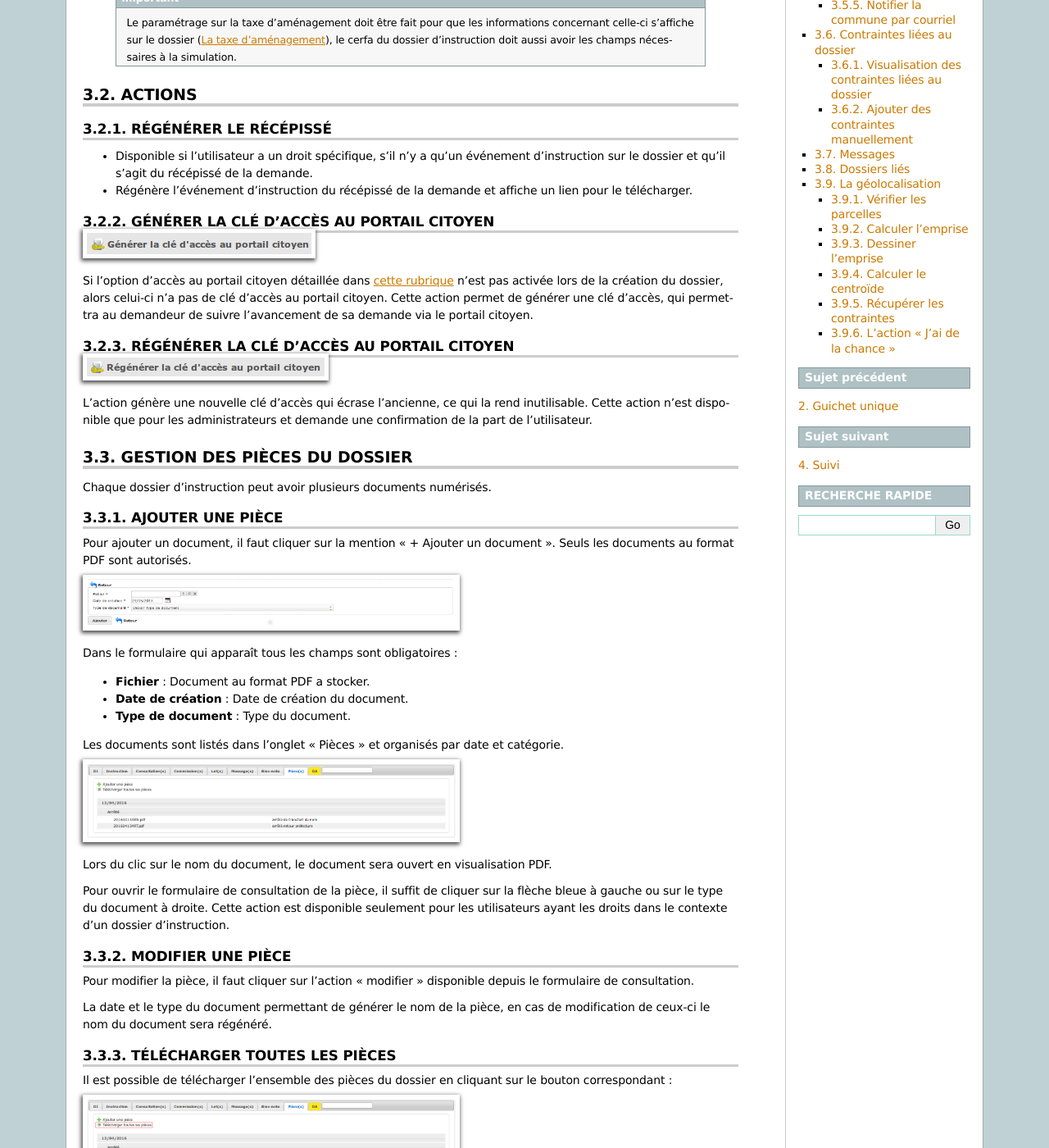
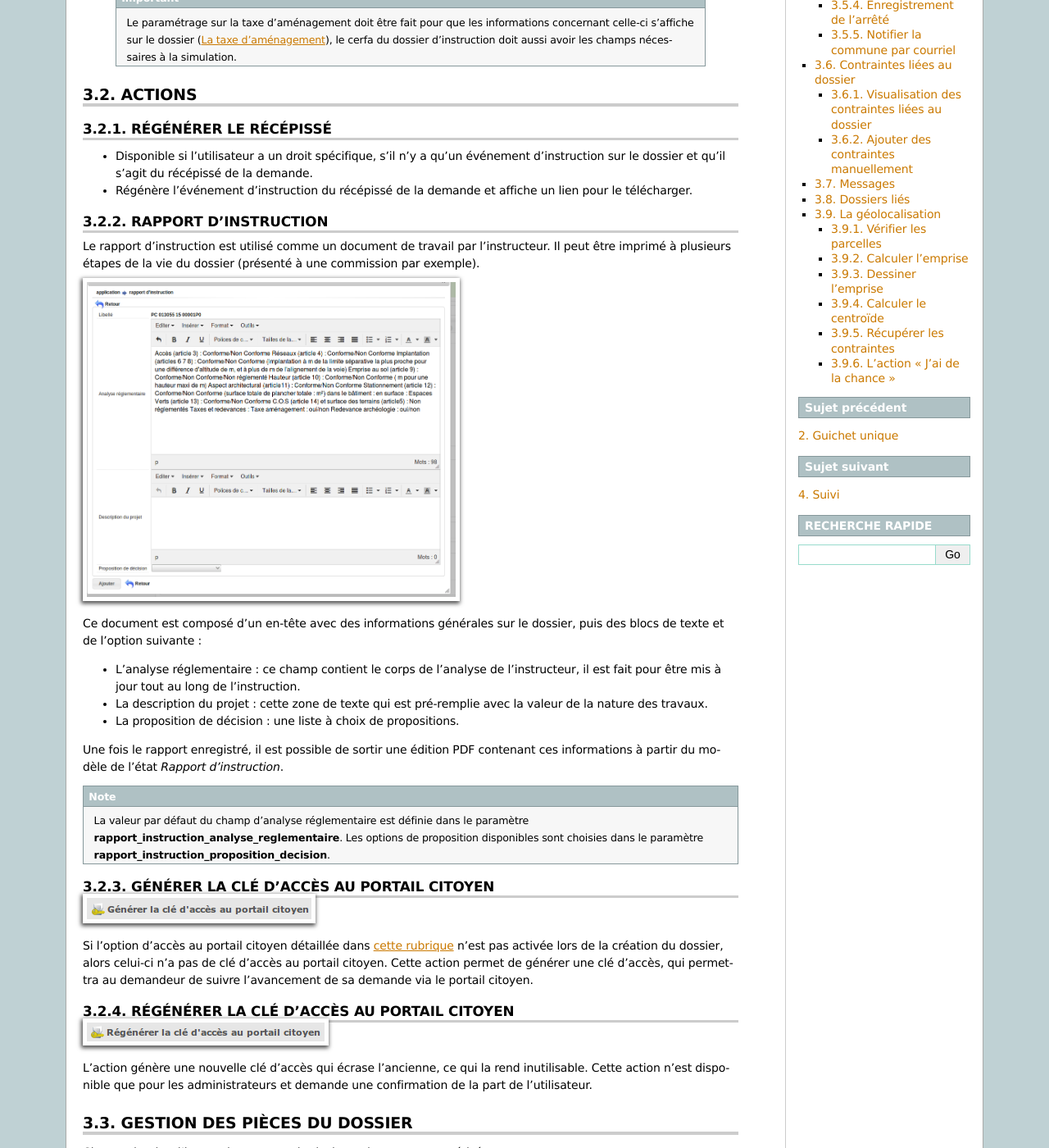
Before and after one commit to mpavaux/openads-documentation, a Sphinx documentation site: the page built from source/manuel_utilisateur/instruction.rst, in a window 1280 px wide and 1400 px high, scrolled down 907 px. Shown: the whole window at 82% size. Built offline with Sphinx 7.4.7, drawn with Linux system fonts in a browser that asks for light colours; some of the changed text lies outside the part shown.

Commit message:
Ajout de la documentation sur le rapport d'instruction

```diff
--- a/source/manuel_utilisateur/administration.rst
+++ b/source/manuel_utilisateur/administration.rst
@@ -34,7 +34,8 @@
 * **option\_** les paramètres spécifiques aux options ;
 * **id\_** les paramètres contenant un numéro d'identifiant ;
 * **sig\_** les paramètres spécifiques au systeme d'information géographique;
-* **param_courriel_de_notification_commune** les paramètres spécifiques aux notifications par courriel aux communes.
+* **param_courriel_de_notification_commune\_** les paramètres spécifiques aux notifications par courriel aux communes.
+* **rapport_instruction\_** les paramètres spécifiques au rapport d'instruction;
 
 Utilisation des options :
 
--- a/source/manuel_utilisateur/instruction.rst
+++ b/source/manuel_utilisateur/instruction.rst
@@ -52,6 +52,32 @@
 ======================
 * Disponible si l'utilisateur a un droit spécifique, s'il n'y a qu'un événement d'instruction sur le dossier et qu'il s'agit du récépissé de la demande.
 * Régénère l'événement d'instruction du récépissé de la demande et affiche un lien pour le télécharger.
+
+
+.. _instruction_portlet_rapport_instruction:
+
+Rapport d'instruction
+=====================
+
+Le rapport d'instruction est utilisé comme un document de travail par l'instructeur.
+Il peut être imprimé à plusieurs étapes de la vie du dossier (présenté à une commission
+par exemple).
+
+.. image:: instruction_portlet_rapport_instruction.png
+
+Ce document est composé d'un en-tête avec des informations générales sur le dossier, puis des blocs
+de texte et de l'option suivante :
+
+* L'analyse réglementaire : ce champ contient le corps de l'analyse de l'instructeur, il est fait pour être mis à jour tout au long de l'instruction.
+* La description du projet : cette zone de texte qui est pré-remplie avec la valeur de la nature des travaux.
+* La proposition de décision : une liste à choix de propositions.
+
+Une fois le rapport enregistré, il est possible de sortir une édition PDF contenant ces informations à partir du modèle de l'état *Rapport d'instruction*.
+
+.. note::
+    La valeur par défaut du champ d'analyse réglementaire est définie dans le paramètre **rapport_instruction_analyse_reglementaire**.
+    Les options de proposition disponibles sont choisies dans le paramètre **rapport_instruction_proposition_decision**.
+
 
 .. _instruction_portlet_generate_citizen_access_key:
 
```
Also changed, not shown: source/manuel_utilisateur/instruction_portlet_rapport_instruction.png (added).
